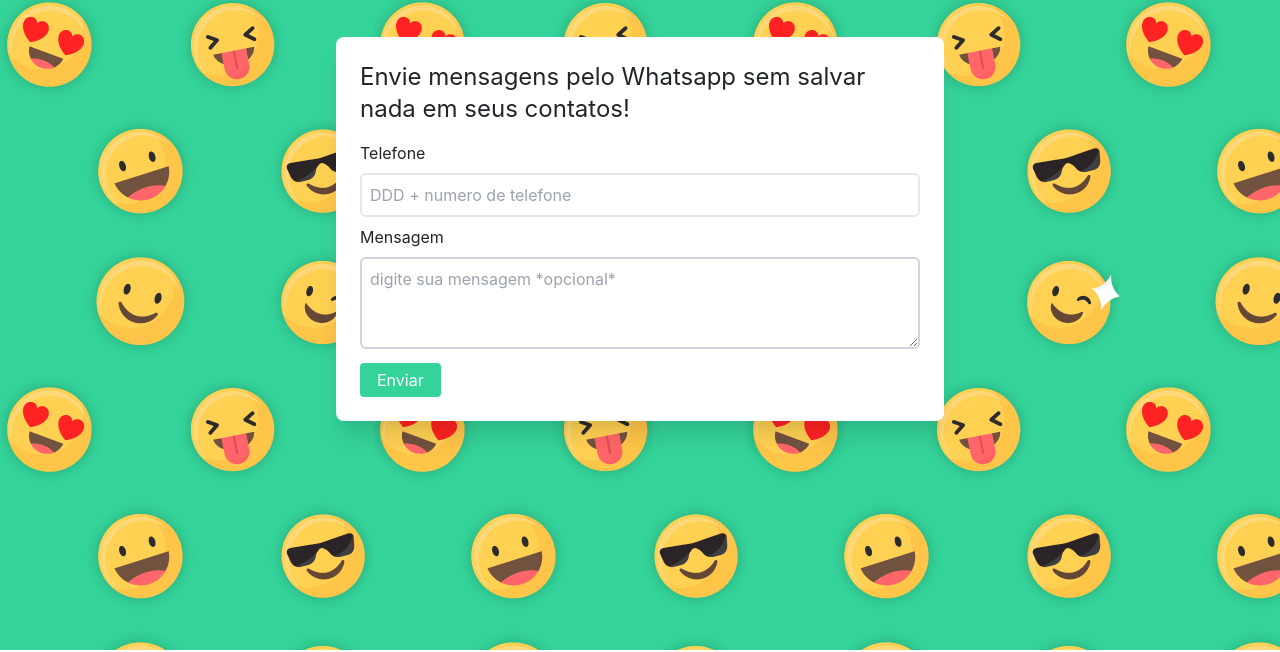
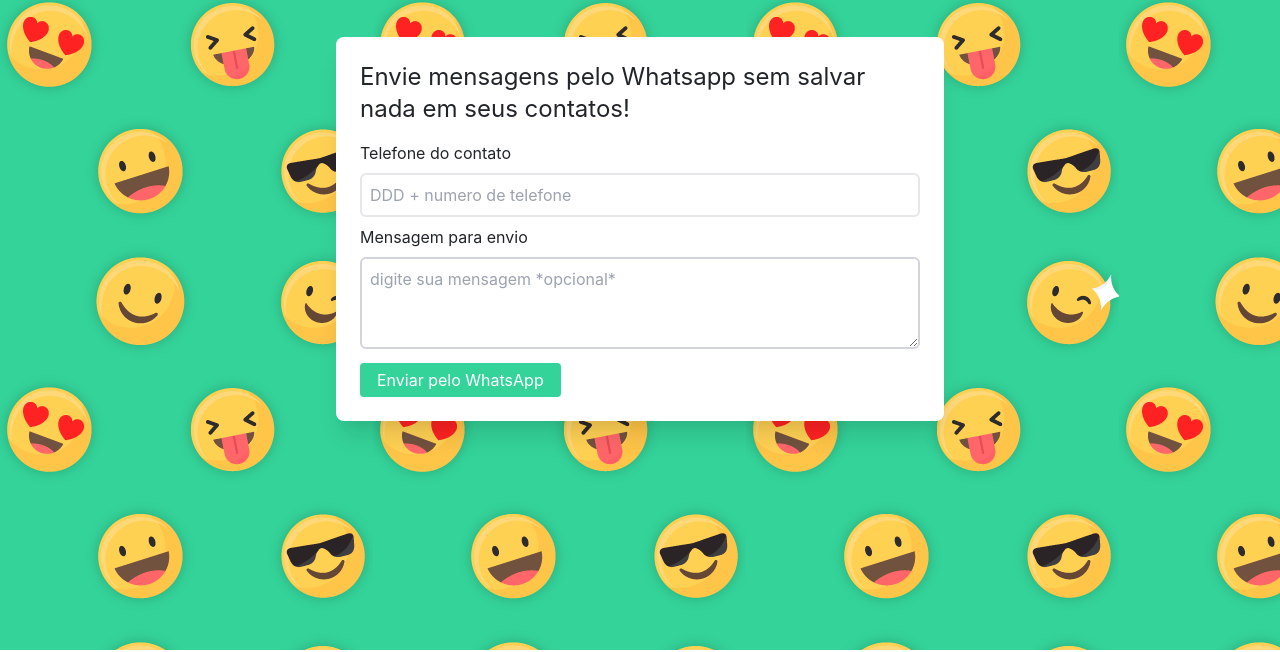
Before and after one commit to LferrazCoelho/ZapEasy, a plain HTML site: page index.html in a window 1280 px wide. Shown: the part 150-802 px from the top of the page. Drawn offline with nearby package versions, Linux system fonts and the light colour scheme.

Commit message:
change text label form

```diff
--- a/index.html
+++ b/index.html
@@ -35,15 +35,15 @@
                         <p class="text-2xl">Envie mensagens pelo Whatsapp sem salvar nada em seus contatos!</p>
                     </div>
                     <div class="mb-2">
-                        <label class="block mb-2">Telefone</label>
+                        <label class="block mb-2">Telefone do contato</label>
                         <input class="w-full p-2 border-2 rounded-md border-gray-200 focus:outline-none" type="text" id="number" placeholder="DDD + numero de telefone"/>
                     </div>
                     <div class="mb-2">
-                        <label class="block mb-2">Mensagem</label>
+                        <label class="block mb-2">Mensagem para envio</label>
                         <textarea class="w-full p-2 border-2 rounded-md border-gray-300 focus:outline-none" rows="3" cols="60" id="msg" placeholder="digite sua mensagem *opcional*"></textarea>
                     </div>
                     <div>
-                        <a class="btn bg-green-400 houver:bg-green-600 py-1 px-3 rounded-md text-white focus:outline-none" id="send" target="_blanck">Enviar</a>
+                        <a class="btn bg-green-400 houver:bg-green-600 py-1 px-3 rounded-md text-white focus:outline-none" id="send" target="_blanck">Enviar pelo WhatsApp</a>
                     </div>
                 </div>
             </div>
```
